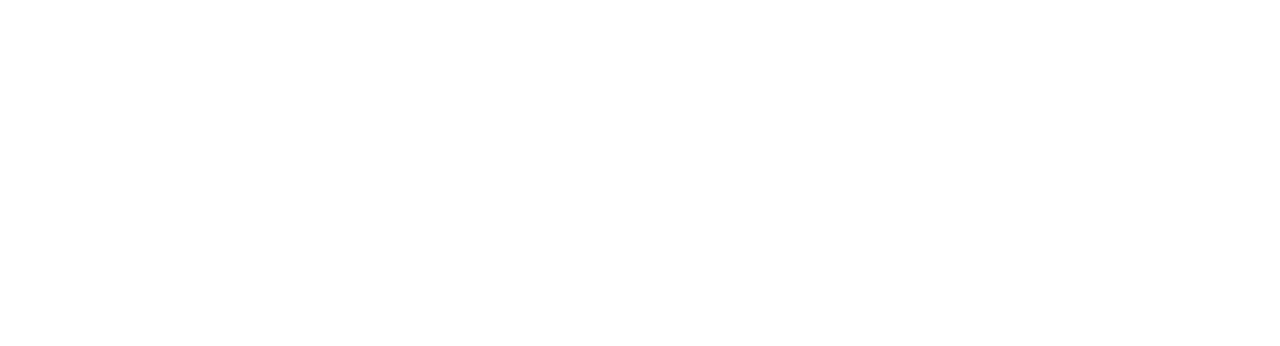
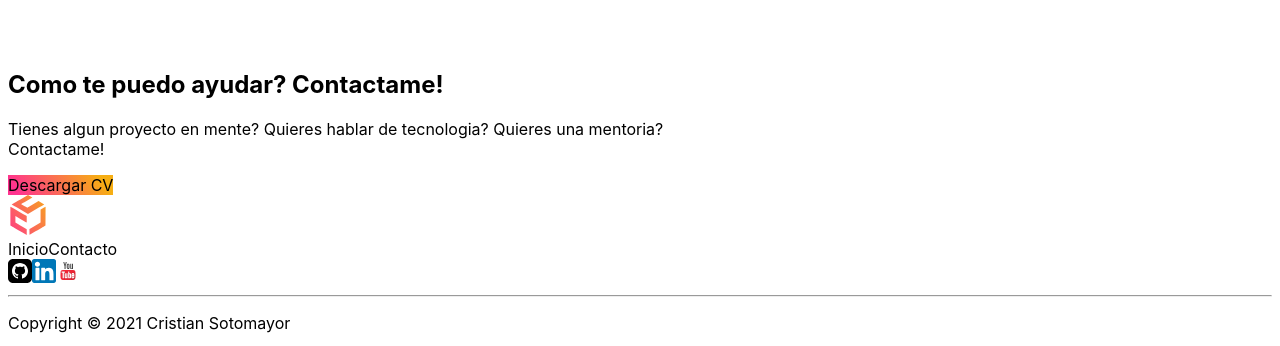
Before and after one commit to cristiandev19/csdev_next, a Next.js app: page / in a window 1280 px wide. Shown: the part 3744-4090 px from the top of the page. Before the commit the page ends 3802 px from the top, so only its background shows below. Built offline with nearby package versions, Linux system fonts and the light colour scheme.

Commit message:
adding footer section to page template

```diff
--- a/components/ui/templates/PageTemplate.tsx
+++ b/components/ui/templates/PageTemplate.tsx
@@ -9,6 +9,7 @@ import ThemeReducer, {
   ThemeActionTypes,
 } from '../../../contexts/theme/theme.reducer';
 import ThemeContext from '../../../contexts/theme/theme.context';
+import FooterSection from '../organisms/FooterSection';
 
 type PageTemplateProps = {
   children: React.ReactNode;
@@ -57,9 +58,9 @@ const PageTemplate: FunctionComponent<PageTemplateProps> = ({
           />
         </Head>
 
-        <main className="min-h-screen dark:bg-cs-black dark:text-white">
-          {children}
-        </main>
+        <main className="dark:bg-cs-black dark:text-white">{children}</main>
+
+        <FooterSection />
       </div>
     </ThemeContext.Provider>
   );
```
